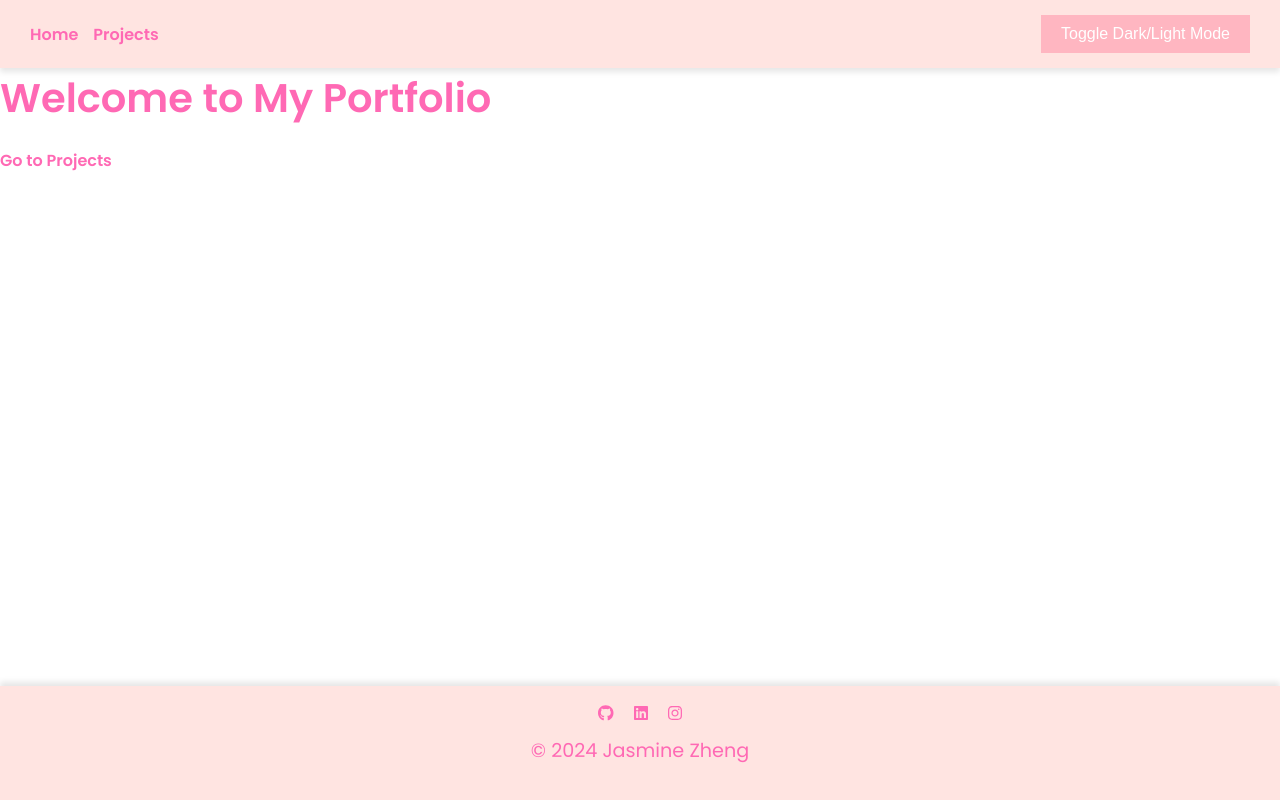
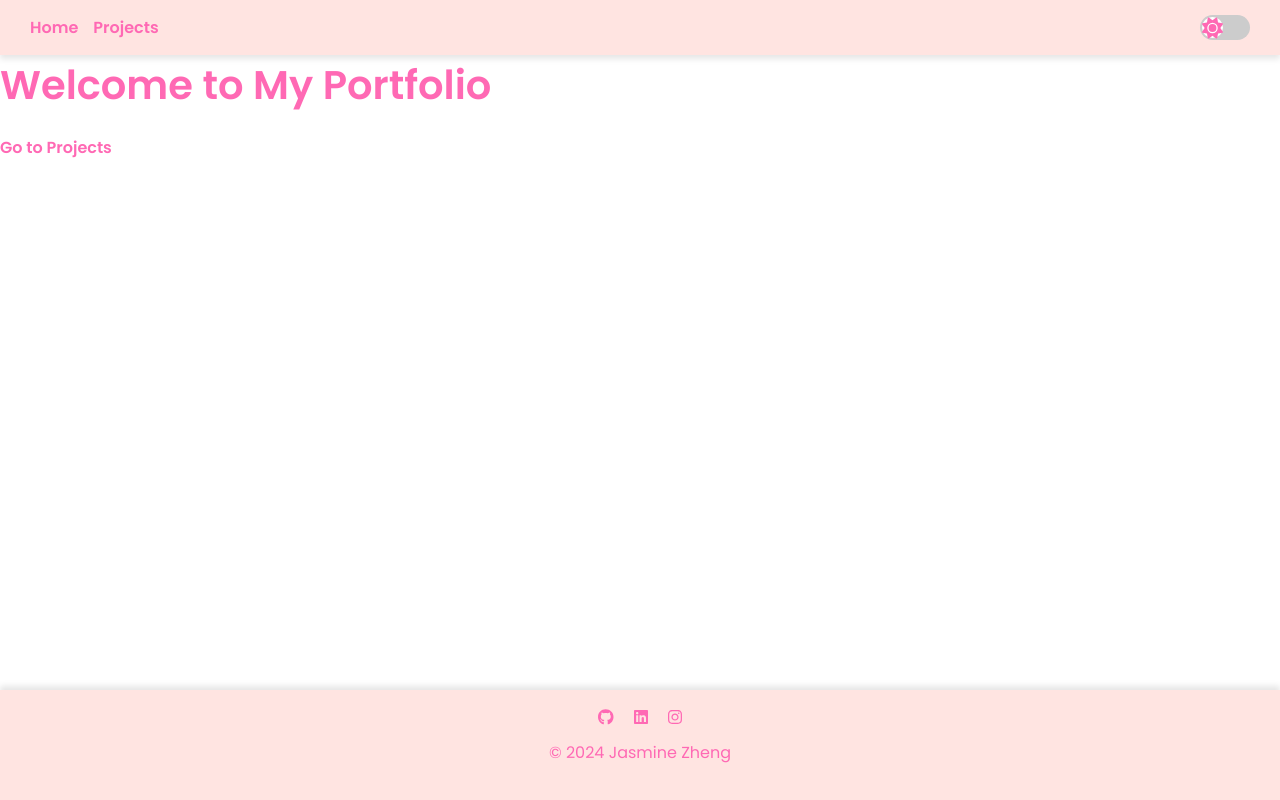
Before and after one commit to jzxr/jasminezheng, a React (Create React App) app in the folder portfolio/: page / in a window 1280 px wide. Built offline with nearby package versions, Linux system fonts and the light colour scheme.

Commit message:
add toggle button to switch light and dark mode

```diff
--- a/portfolio/package.json
+++ b/portfolio/package.json
@@ -5,6 +5,7 @@
   "dependencies": {
     "@fortawesome/fontawesome-svg-core": "^6.5.2",
     "@fortawesome/free-brands-svg-icons": "^6.5.2",
+    "@fortawesome/free-solid-svg-icons": "^6.5.2",
     "@fortawesome/react-fontawesome": "^0.2.0",
     "@testing-library/jest-dom": "^5.17.0",
     "@testing-library/react": "^13.4.0",
--- a/portfolio/src/App.css
+++ b/portfolio/src/App.css
@@ -29,13 +29,13 @@ a {
 }
 
 .dark-mode {
-  --background-color: #2c2c2c;
-  --text-color: #f7f7f7;
-  --header-background: #ff69b4;
-  --header-color: #ffe4e1;
+  --background-color: #000;
+  --text-color: #ff69b4;
+  --header-background: #000;
+  --header-color: #ff69b4;
   --button-background: #ff69b4;
   --button-hover-background: #ffb6c1;
-  --button-color: #2c2c2c;
+  --button-color: #000;
 }
 
 body {
@@ -135,7 +135,7 @@ h2 {
 }
 
 p {
-  font-size: 1.2rem;
+  font-size: 1rem;
   margin-bottom: 20px;
 }
 
--- a/portfolio/src/App.tsx
+++ b/portfolio/src/App.tsx
@@ -5,6 +5,7 @@ import Footer from './components/Footer';
 import Home from './components/Home';
 import Projects from './components/Projects';
 import './App.css';
+import './styles/Header.css';
 
 const App: React.FC = () => {
   const [darkMode, setDarkMode] = useState(false);
@@ -16,7 +17,8 @@ const App: React.FC = () => {
   return (
     <div className={darkMode ? 'dark-mode' : 'light-mode'}>
       <Router>
-        <Header toggleDarkMode={toggleDarkMode} />
+        <Header toggleDarkMode={toggleDarkMode} darkMode={darkMode} />
+
         <Routes>
           <Route path="/" element={<Home />} />
           <Route path="/projects" element={<Projects />} />
--- a/portfolio/src/components/Header.tsx
+++ b/portfolio/src/components/Header.tsx
@@ -1,11 +1,18 @@
 import React from 'react';
 import { Link } from 'react-router-dom';
+import { FontAwesomeIcon } from '@fortawesome/react-fontawesome';
+import { faSun, faMoon } from '@fortawesome/free-solid-svg-icons';
 
 interface HeaderProps {
   toggleDarkMode: () => void;
+  darkMode: boolean;
 }
 
-const Header: React.FC<HeaderProps> = ({ toggleDarkMode }) => {
+const Header: React.FC<HeaderProps> = ({ toggleDarkMode, darkMode }) => {
+  const handleToggle = () => {
+    toggleDarkMode(); // Call toggleDarkMode when the switch is toggled
+  };
+
   return (
     <header>
       <nav>
@@ -14,10 +21,23 @@ const Header: React.FC<HeaderProps> = ({ toggleDarkMode }) => {
           <li><Link to="/projects">Projects</Link></li>
         </ul>
       </nav>
-      <button onClick={toggleDarkMode}>Toggle Dark/Light Mode</button>
+      <div className="toggle-switch">
+        <input
+          type="checkbox"
+          id="toggle"
+          checked={darkMode} // Use darkMode prop to set the initial checked state
+          onChange={handleToggle} // Call handleToggle when the switch is toggled
+        />
+        <label htmlFor="toggle">
+          {darkMode ? (
+            <FontAwesomeIcon icon={faMoon} className="moon-icon" />
+          ) : (
+            <FontAwesomeIcon icon={faSun} className="sun-icon" />
+          )}
+        </label>
+      </div>
     </header>
   );
 };
 
 export default Header;
-export {};
--- a/portfolio/src/styles/Footer.css
+++ b/portfolio/src/styles/Footer.css
@@ -13,7 +13,6 @@ footer {
     display: flex;
     justify-content: center;
     gap: 20px;
-    margin-bottom: 10px;
   }
 
   .social-media a {
--- /dev/null
+++ b/portfolio/src/styles/Header.css
@@ -0,0 +1,59 @@
+.toggle-switch {
+    position: relative;
+    display: inline-block;
+    width: 50px;
+    height: 25px;
+  }
+
+  .toggle-switch input[type="checkbox"] {
+    display: none;
+  }
+
+  .toggle-switch label {
+    position: absolute;
+    cursor: pointer;
+    top: 0;
+    left: 0;
+    right: 0;
+    bottom: 0;
+    background-color: #ccc;
+    border-radius: 25px;
+    transition: background-color 0.3s;
+  }
+
+  .toggle-switch label:before {
+    position: absolute;
+    content: "";
+    height: 21px;
+    width: 21px;
+    left: 2px;
+    bottom: 2px;
+    background-color: white;
+    border-radius: 50%;
+    transition: transform 0.3s;
+  }
+
+  .toggle-switch input[type="checkbox"]:checked + label {
+    background-color: #333;
+  }
+
+  .toggle-switch input[type="checkbox"]:checked + label:before {
+    transform: translateX(25px);
+  }
+
+  .sun-icon,
+  .moon-icon {
+    position: absolute;
+    top: 50%;
+    transform: translateY(-50%);
+    width: 21px;
+    height: 21px;
+  }
+
+  .sun-icon {
+    left: 2px;
+  }
+
+  .moon-icon {
+    right: 2px;
+  }
```
Also changed, not shown: 1 other file (tests, documents, lock files or other folders).
